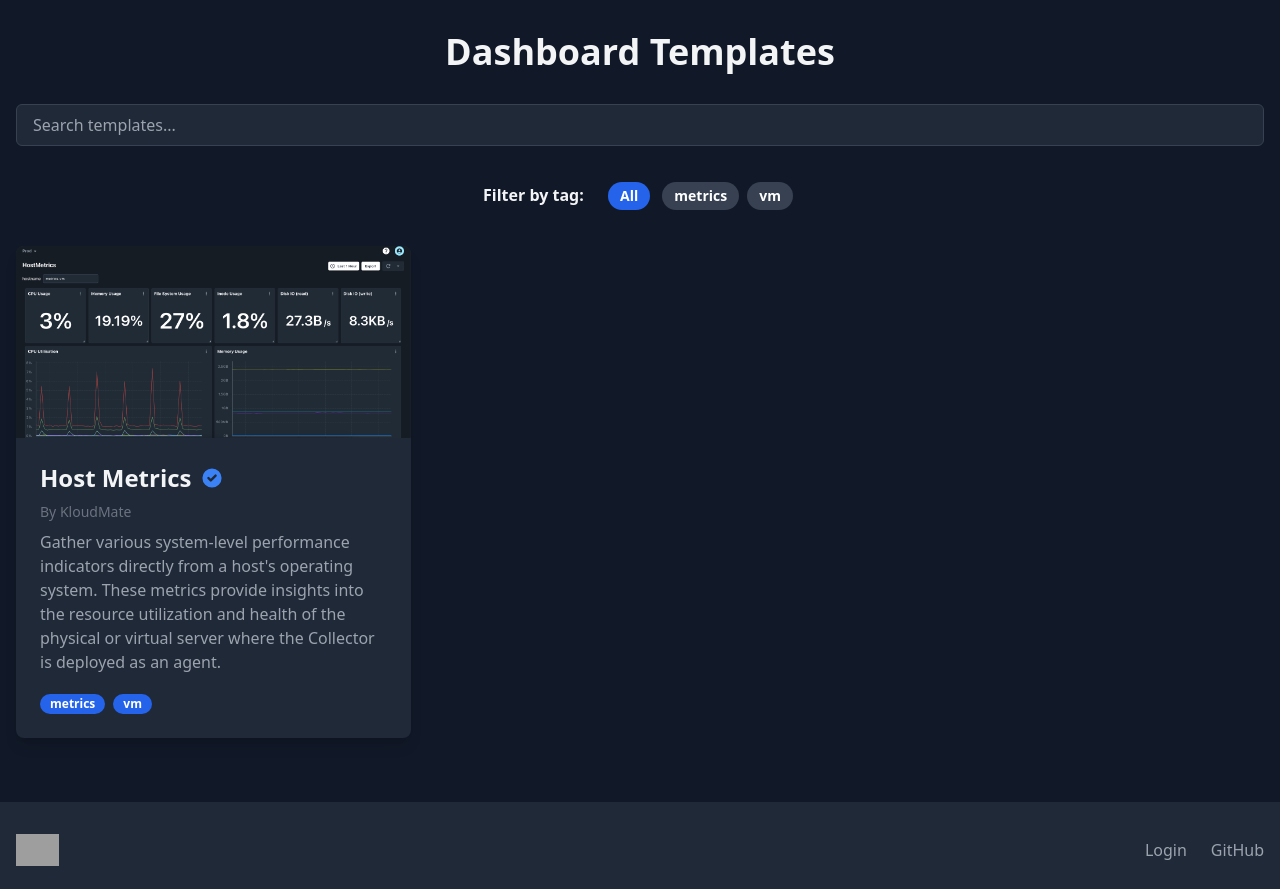
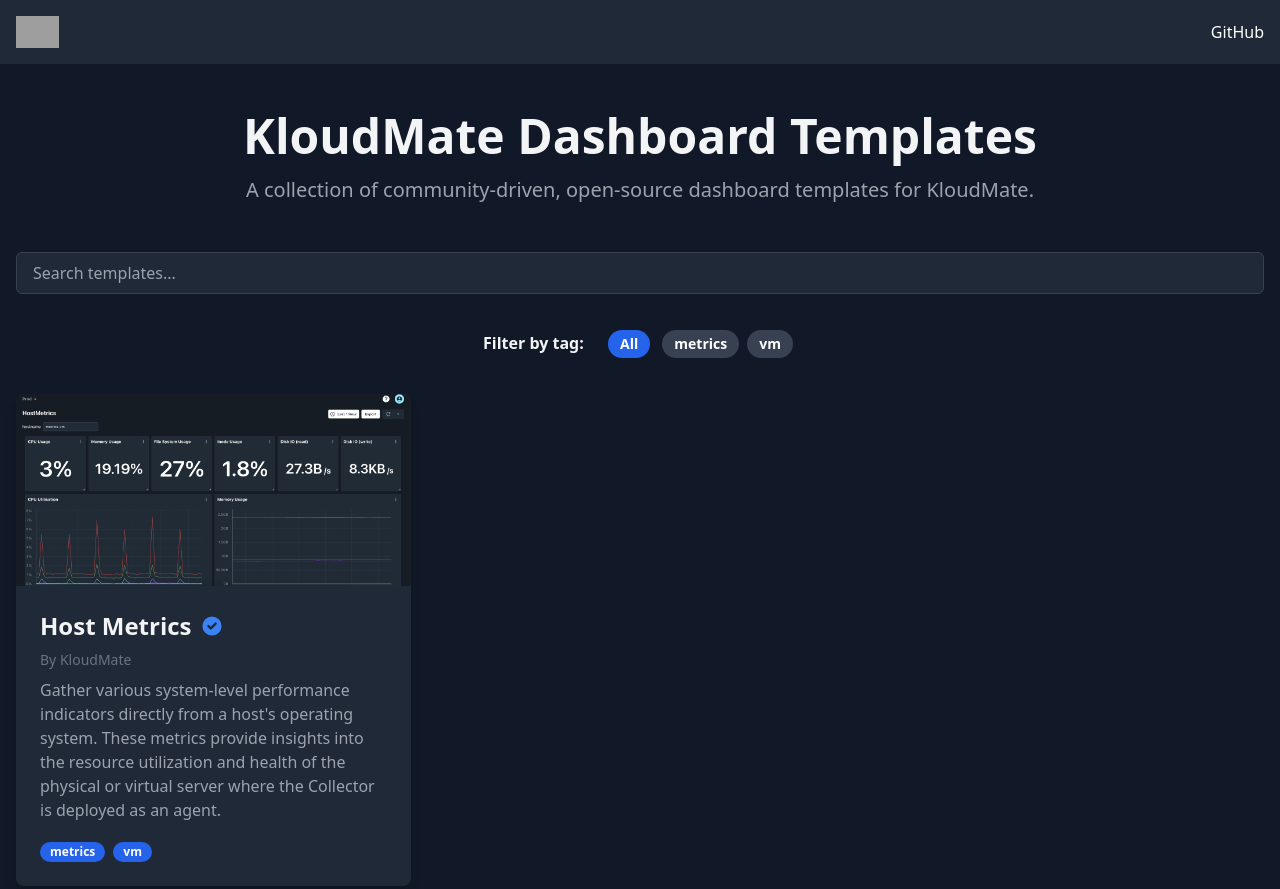
Before and after one commit to kloudmate/dashboard-templates, a plain HTML site: page index.html in a window 1280 px wide. Shown: the top 889 px of the page. Drawn offline with nearby package versions, Linux system fonts and the light colour scheme; grey boxes are pictures that could not be loaded.

Commit message:
deploy: e6ab4f4a43dfd61babb02ed7e845ae50bf483a62

```diff
--- a/index.html
+++ b/index.html
@@ -15,9 +15,23 @@
     <script src="https://cdnjs.cloudflare.com/ajax/libs/highlight.js/11.9.0/highlight.min.js"></script>
   </head>
   <body class="bg-gray-900 text-gray-100 flex flex-col min-h-screen">
+
+  <header class="bg-gray-800 text-white">
+    <div class="container mx-auto px-4 py-4 flex justify-between items-center">
+      <a href="https://kloudmate.com/" target="_blank" rel="noopener noreferrer">
+        <img src="https://app.kloudmate.com/assets/images/logo_full_white.svg" alt="KloudMate Logo" class="h-8">
+      </a>
+      <nav>
+        <a href="https://github.com/kloudmate/dashboard-templates" target="_blank" rel="noopener noreferrer" class="hover:text-gray-300">GitHub</a>
+      </nav>
+    </div>
+  </header>
     <main class="flex-grow">
       <div class="container mx-auto px-4">
-        <h1 class="text-4xl font-bold my-8 text-center">Dashboard Templates</h1>
+        <div class="text-center my-12">
+            <h1 class="text-5xl font-extrabold mb-4">KloudMate Dashboard Templates</h1>
+            <p class="text-xl text-gray-400">A collection of community-driven, open-source dashboard templates for KloudMate.</p>
+        </div>
         <div class="mb-8">
             <input type="search" id="search-input" placeholder="Search templates..." class="w-full px-4 py-2 rounded-md bg-gray-800 text-white border border-gray-700 focus:outline-none focus:ring-2 focus:ring-blue-500">
         </div>
```
Also changed, not shown: host-metrics/index.html (+11 -0 lines).
